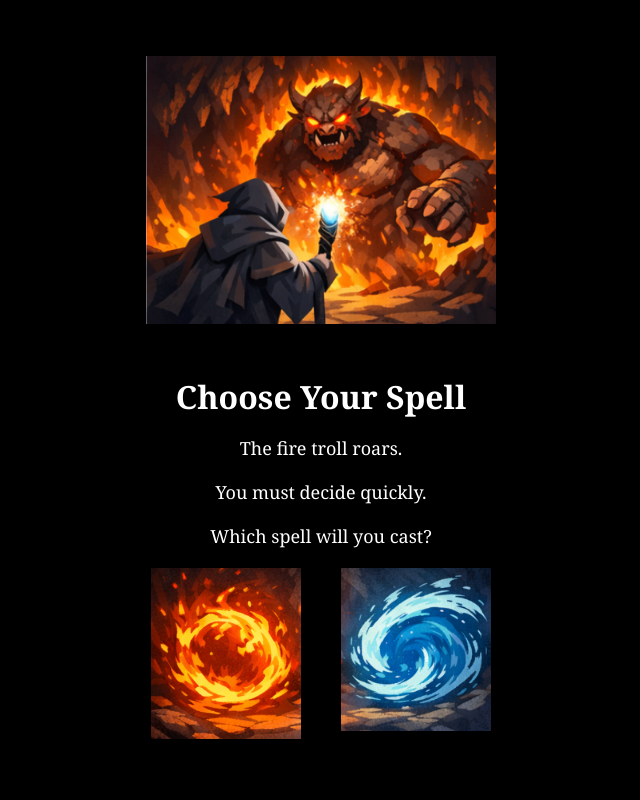
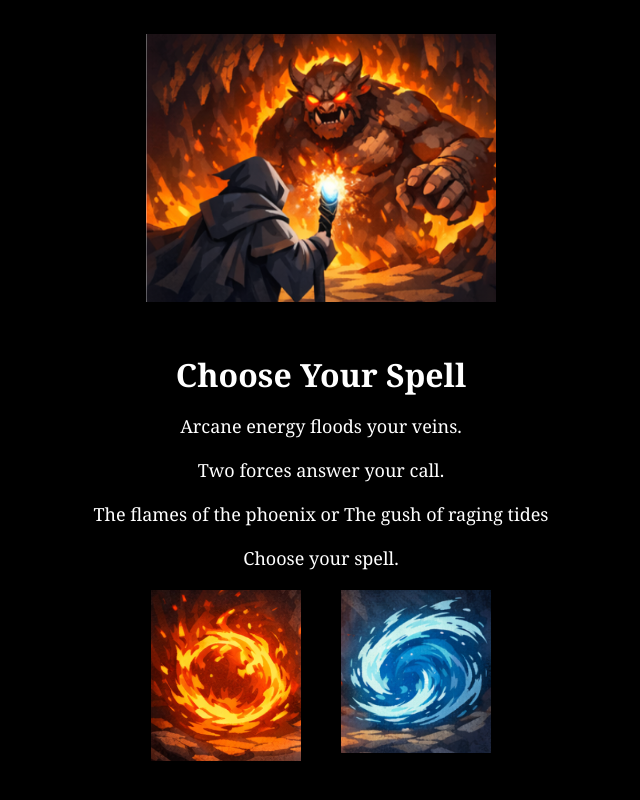
Before and after one commit to anthonygopeesingh979/anthonygopeesingh979.github.io, a plain HTML site: page choice.html in a window 1280 px wide. Shown: the whole page, without its empty margins (319-959 px from the left). Drawn offline with Linux system fonts and the light colour scheme.

Commit message:
Update choice.html

```diff
--- a/choice.html
+++ b/choice.html
@@ -13,17 +13,13 @@
 
   <h1>Choose Your Spell</h1>
 
-  <p>
-    The fire troll roars.
-  </p>
+ <p>Arcane energy floods your veins.</p>
 
-  <p>
-    You must decide quickly.
-  </p>
+<p>Two forces answer your call.</p>
 
-  <p>
-    Which spell will you cast?
-  </p>
+<p>The flames of the phoenix or The gush of raging tides</p>
+
+<p>Choose your spell.</p>
 
   <div class="spell-container">
 
```
